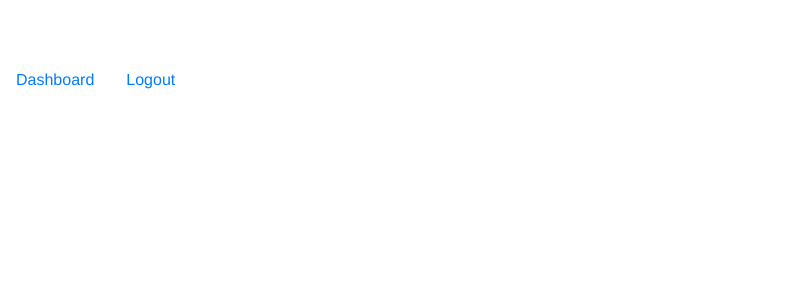
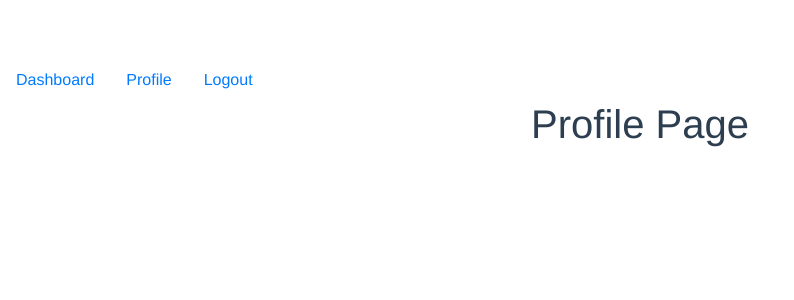
Before and after one commit to adrianpalomares/TodoApp, a Vue app in the folder client/: page /profile in a window 1280 px wide. Shown: the top 300 px of the page, without its empty margins (0-794 px from the left). Built offline with nearby package versions, Linux system fonts and the light colour scheme.

Commit message:
Added profile page

```diff
--- a/client/src/App.vue
+++ b/client/src/App.vue
@@ -2,6 +2,7 @@
   <div id="app">
     <nav class="nav">
       <router-link to="/dashboard" class="nav-link">Dashboard</router-link>
+      <router-link to="/profile" class="nav-link">Profile</router-link>
       <router-link to="/logout" class="nav-link">Logout</router-link>
     </nav>
     <router-view />
--- a/client/src/router/index.js
+++ b/client/src/router/index.js
@@ -4,6 +4,7 @@ import Dashboard from "../views/Dashboard";
 import Login from "../views/Login";
 import Logout from "../views/Logout";
 import Home from "../views/Home";
+import Profile from "../views/Profile";
 
 Vue.use(VueRouter);
 
@@ -24,6 +25,11 @@ const routes = [
         component: Logout,
     },
     {
+        path: "/profile",
+        name: "Profile",
+        component: Profile,
+    },
+    {
         path: "/",
         name: "Home",
         component: Home,
--- /dev/null
+++ b/client/src/views/Profile.vue
@@ -0,0 +1,3 @@
+<template>
+  <h1>Profile Page</h1>
+</template>
```
